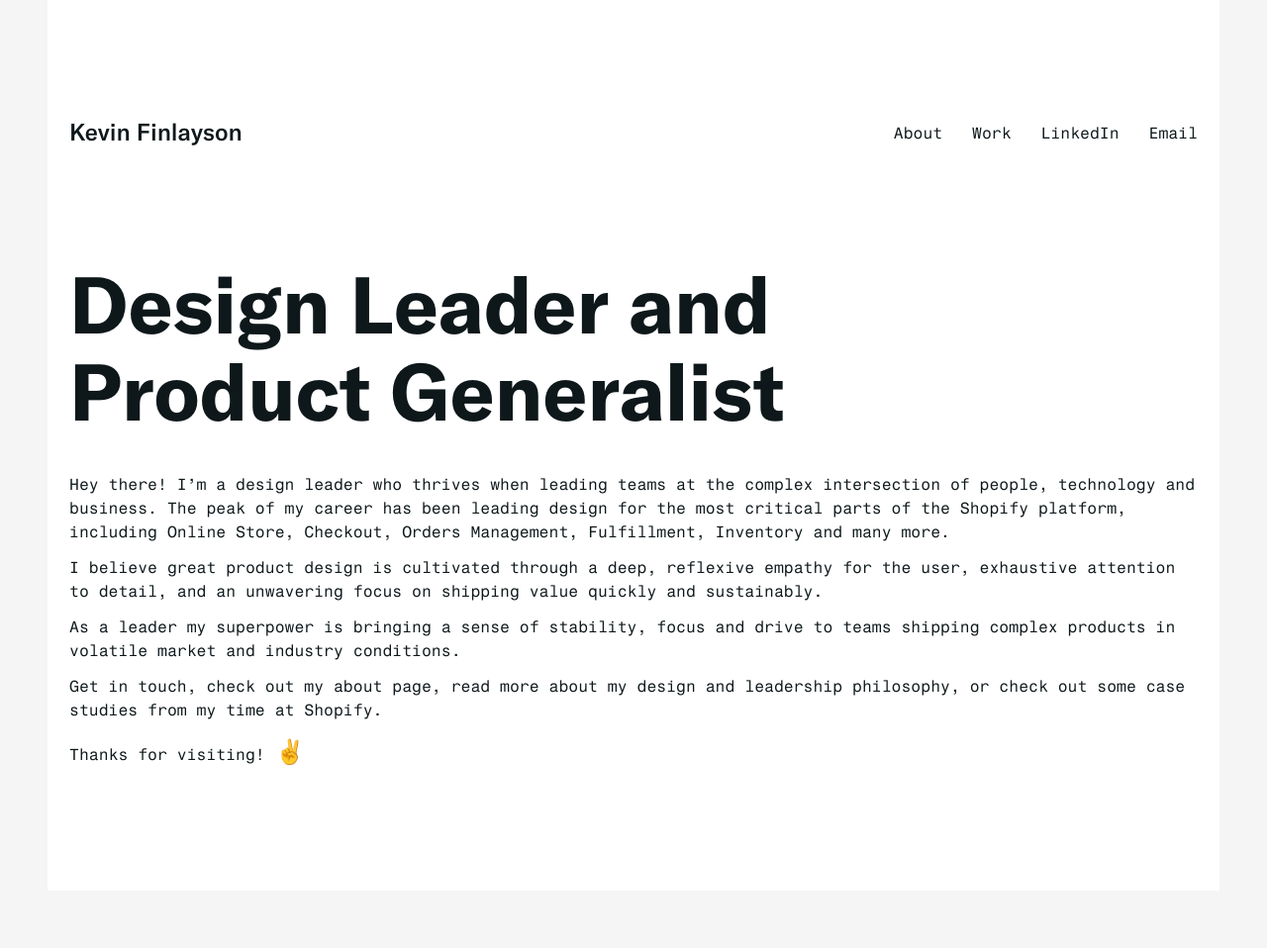
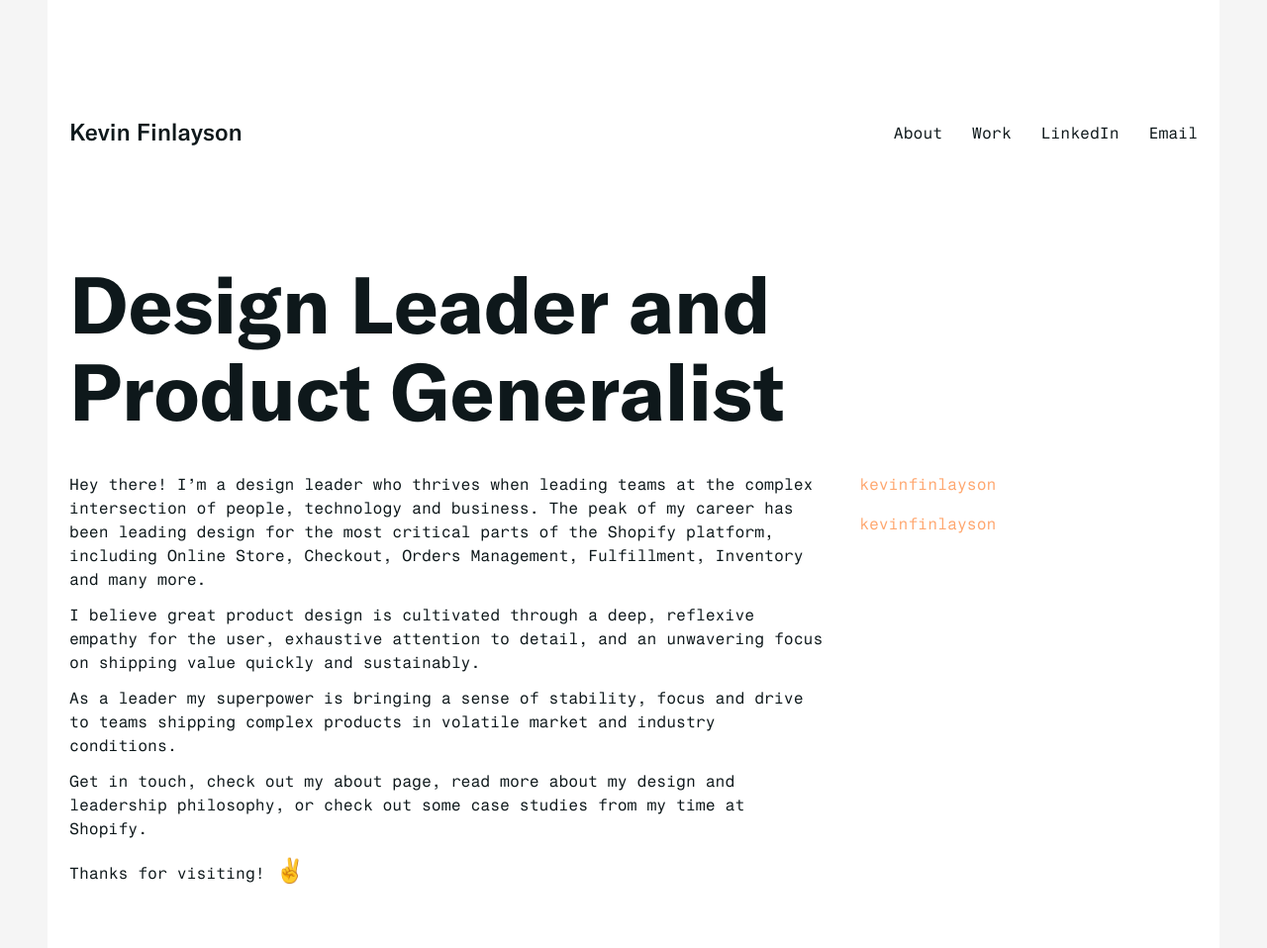
Before and after one commit to kevinfinlayson/kevinfinlayson.com, a Jekyll site: the page built from index.markdown, in a window 1280 px wide. Shown: the whole page at 99% size. Built offline with Jekyll 4.4.1, drawn with Linux system fonts in a browser that asks for light colours; before the commit the page ends 900 px from its top, so only the background shows below that.

Commit message:
flexbox layout and home page layout

```diff
--- a/_includes/where-to-find-me.html
+++ b/_includes/where-to-find-me.html
@@ -1,7 +1,7 @@
 <ul class="where-to-find-me">
-  {%- if site.github_username -%}<li><a href="https://github.com/{{ site.github_username| cgi_escape | escape }}"><svg class="svg-icon"><use xlink:href="{{ '/assets/minima-social-icons.svg#github' | relative_url }}"></use></svg> <span class="username">{{ site.github_username| escape }}</span></a></li>{%- endif -%}
-  {%- if site.instagram_username -%}<li><a href="https://instagram.com/{{ site.instagram_username| cgi_escape | escape }}"><svg class="svg-icon"><use xlink:href="{{ '/assets/minima-social-icons.svg#instagram' | relative_url }}"></use></svg> <span class="username">{{ site.instagram_username| escape }}</span></a></li>{%- endif -%}
-  {%- if site.linkedin_username -%}<li><a href="https://www.linkedin.com/in/{{ site.linkedin_username| cgi_escape | escape }}"><svg class="svg-icon"><use xlink:href="{{ '/assets/minima-social-icons.svg#linkedin' | relative_url }}"></use></svg> <span class="username">{{ site.linkedin_username| escape }}</span></a></li>{%- endif -%}
-  {%- for mst in site.mastodon -%}{%- if mst.username and mst.instance -%}<li><a href="https://{{ mst.instance| cgi_escape | escape}}/@{{mst.username}}"><svg class="svg-icon"><use xlink:href="{{ '/assets/minima-social-icons.svg#mastodon' | relative_url }}"></use></svg> <span class="username">{{ mst.username|escape }}</span></a></li>{%- endif -%}{%- endfor -%}
-  {%- if site.twitter_username -%}<li><a href="https://www.twitter.com/{{ site.twitter_username| cgi_escape | escape }}"><svg class="svg-icon"><use xlink:href="{{ '/assets/minima-social-icons.svg#twitter' | relative_url }}"></use></svg> <span class="username">{{ site.twitter_username| escape }}</span></a></li>{%- endif -%}
+  {%- if site.github_username -%}<li><a href="https://github.com/{{ site.github_username| cgi_escape | escape }}"><span class="username">{{ site.github_username| escape }}</span></a></li>{%- endif -%}
+  {%- if site.instagram_username -%}<li><a href="https://instagram.com/{{ site.instagram_username| cgi_escape | escape }}"><span class="username">{{ site.instagram_username| escape }}</span></a></li>{%- endif -%}
+  {%- if site.linkedin_username -%}<li><a href="https://www.linkedin.com/in/{{ site.linkedin_username| cgi_escape | escape }}"><span class="username">{{ site.linkedin_username| escape }}</span></a></li>{%- endif -%}
+  {%- for mst in site.mastodon -%}{%- if mst.username and mst.instance -%}<li><a href="https://{{ mst.instance| cgi_escape | escape}}/@{{mst.username}}"><span class="username">{{ mst.username|escape }}</span></a></li>{%- endif -%}{%- endfor -%}
+  {%- if site.twitter_username -%}<li><a href="https://www.twitter.com/{{ site.twitter_username| cgi_escape | escape }}"><span class="username">{{ site.twitter_username| escape }}</span></a></li>{%- endif -%}
 </ul>
--- a/_layouts/default.html
+++ b/_layouts/default.html
@@ -4,7 +4,7 @@
   {%- include head.html -%}
 
   <body>
-    <main class="container" aria-label="Content">
+    <main class="container">
       <div class="container-inner">
         {%- include header.html -%}
         {{ content }}
--- a/_layouts/home.html
+++ b/_layouts/home.html
@@ -2,16 +2,26 @@
 layout: default
 ---
 
-<div class="home">
+<div class="content" aria-label="Content">
   {%- if page.title -%}
+  <header class="page-header">
   {% assign titleWords = page.title | split: ' ' %}
     <h1 class="page-heading">{% for word in titleWords %}{% if forloop.last %}&nbsp;{{word}}{% else %} {{ word }}{% endif %}{% endfor %}
     </h1>
+  </header><!-- page-header -->
   {%- endif -%}
 
-  {{ content }}
+  <div class="content-column-wrapper">
+    <div class="content-column content-main">
+    {{ content }}
+    </div><!-- content-column-main -->
+    <div class="content-column content-sidebar">
+      {% include where-to-find-me.html %}
+    </div><!-- content-column-sidebar-->
+  </div><!-- content-column-wrapper -->
 
-  {%- if site.posts.size > 0 -%}
+
+  <!-- {%- if site.posts.size > 0 -%}
     <h2 class="post-list-heading">{{ page.list_title | default: "Posts" }}</h2>
     <ul class="post-list">
       {%- for post in site.posts -%}
@@ -31,6 +41,6 @@ layout: default
     </ul>
 
     <p class="rss-subscribe">subscribe <a href="{{ "/feed.xml" | relative_url }}">via RSS</a></p>
-  {%- endif -%}
+  {%- endif -%} -->
 
 </div>
--- /dev/null
+++ b/_sass/page-home.scss
@@ -0,0 +1 @@
+// Home
--- /dev/null
+++ b/_sass/page.scss
@@ -0,0 +1,56 @@
+// Page
+
+.content {
+    min-height: 500px;
+    padding: 0 0 $section-padding-wide 0;
+
+    @include breakpoint(tablet) {
+      font-size: $base;
+      padding-bottom: $spacing-half;
+    }
+}
+
+.content-column-wrapper {
+    display: flex;
+
+    @include breakpoint(phablet) {
+        flex-direction: column;
+    }
+
+    .content-column {
+        flex: 0 0 auto;
+        flex-direction: column;
+        margin: 0 $section-padding 0 0;
+
+        @include breakpoint(tablet) {
+            width: 75%;
+        }
+
+        @include breakpoint(phablet) {
+            width: 100%;
+            margin: 0;
+        }
+
+        &:last-child {
+            margin-right: 0;
+        }
+    }
+}
+
+.content-main {
+    width: calc(70% - $section-padding);
+
+    @include breakpoint(phablet) {
+      width: 100%;
+    }
+
+  }
+
+  .content-sidebar {
+    width: calc(30%);
+
+    @include breakpoint(phablet) {
+      width: 100%;
+      margin-bottom: $spacing-half;
+    }
+  }
--- a/_sass/screen.scss
+++ b/_sass/screen.scss
@@ -21,4 +21,5 @@ Stylesheet for Kevin Finlayson website
 @import "layout";
 @import "header";
 @import "nav";
+@import "page";
 @import "typography";
```
Also changed, not shown: _sass/layout.scss (+39 -1 lines).
